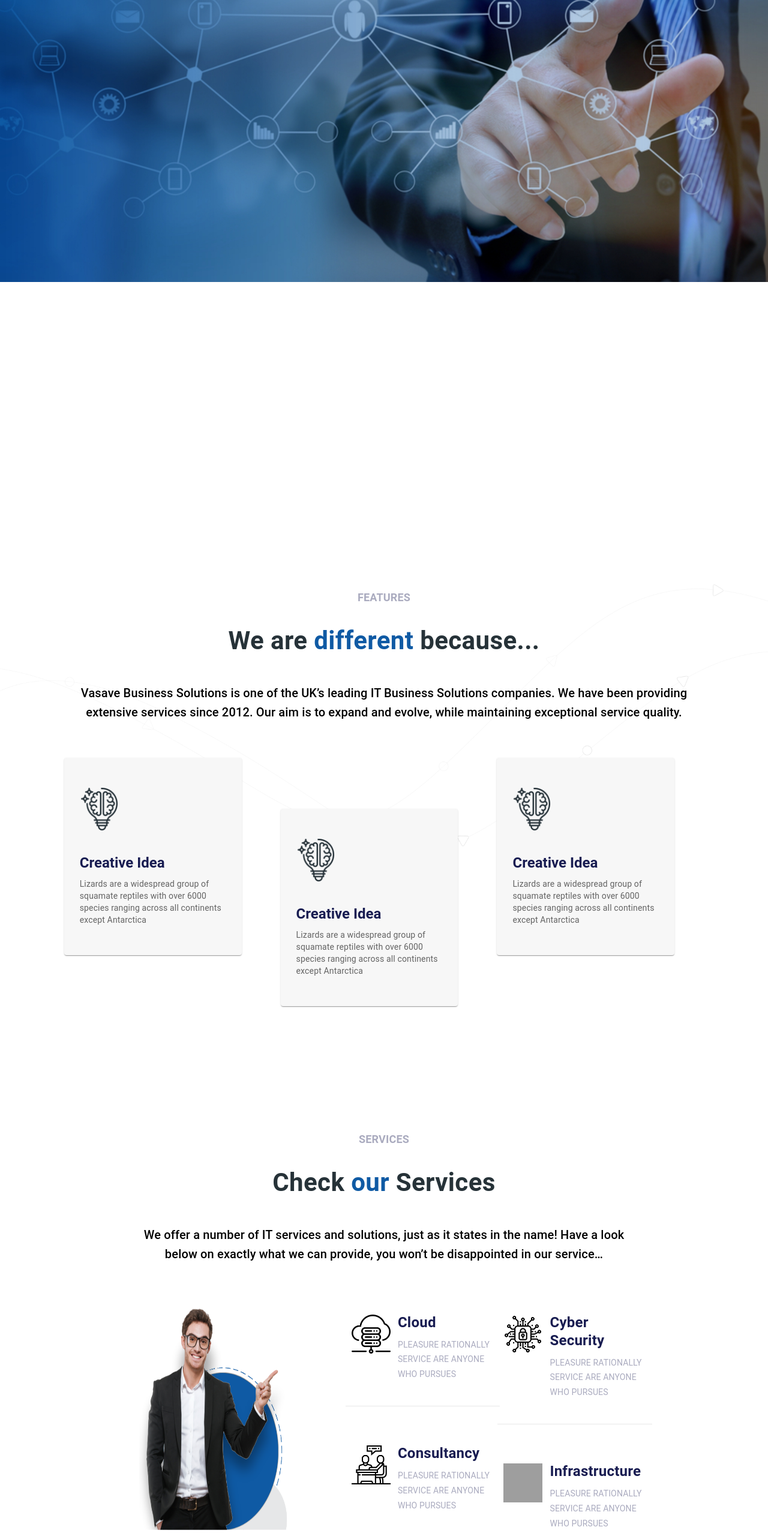
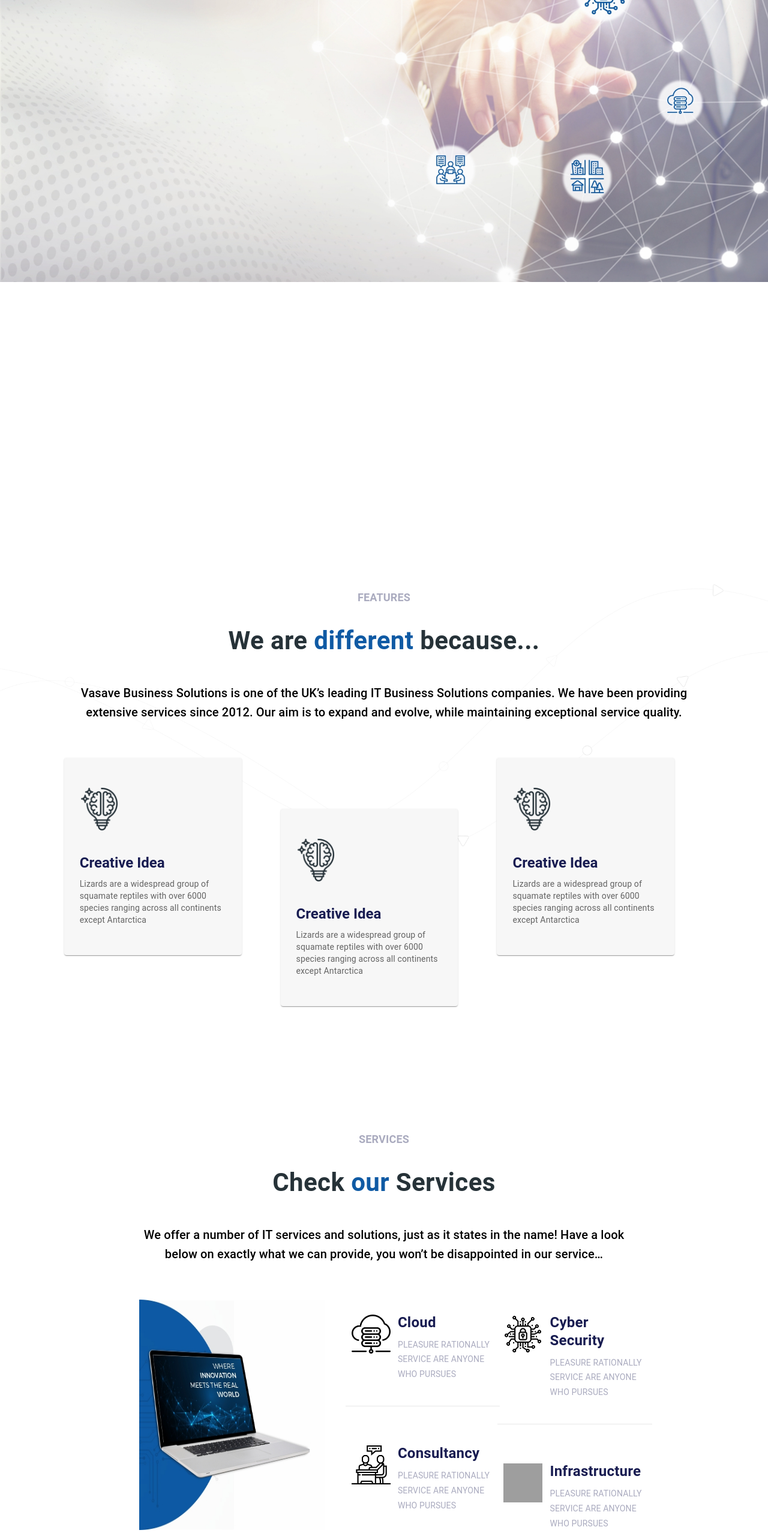
Before and after one commit to poojan411/vasave, a React (Create React App) app: page / in a window 1280 px wide. Shown: the part 234-2794 px from the top of the page at 60% size. Built offline with nearby package versions, Linux system fonts and the light colour scheme; grey boxes are pictures that could not be loaded.

Commit message:
design update

```diff
--- a/src/components/Footer.js
+++ b/src/components/Footer.js
@@ -139,7 +139,7 @@ function Footer(props) {
             }}
           >
             <Grid container justifyContent="center" className="footerContetdiv">
-              <Grid item xl={8.8} lg={10} md={11} spacing={1}>
+              <Grid item xl={8.8} lg={10} md={11} sm={11} spacing={1}>
                 <Grid container>
                   <Grid
                     item
@@ -248,6 +248,7 @@ function Footer(props) {
                     item
                     lg={3}
                     md={4}
+                    sm={8}
                     style={{
                       flexDirection: "coloumn",
                       justifyContent: "space-between",
@@ -310,6 +311,7 @@ function Footer(props) {
           item
           lg={12}
           md={12}
+          sm={12}
           style={{ backgroundColor: "#0E57A0" }}
           className="footerCopyrightDiv"
         >
--- a/src/components/ServicesCard.js
+++ b/src/components/ServicesCard.js
@@ -73,7 +73,7 @@ function ServicesCard(props) {
       <Grid item lg={5} style={{ padding: "20px !important" }}>
         <img
           // src={require("../images/servicesImage.png")}
-          src={require("../images/test/serviceImage_1.png")}
+          src={require("../images/test/service_image.png")}
           alt="vasave business services"
           style={{ width: "89%", height: "384px" }}
         />
--- a/src/components/TitleCard.js
+++ b/src/components/TitleCard.js
@@ -26,7 +26,7 @@ function TitleCard(props) {
         // shape1 old variant
         backgroundImage:
           screen === "home"
-            ? `url(${require("../images/test/Web_Banner_1.jpg")})`
+            ? `url(${require("../images/test/homepage1.png")})`
             : "",
       }}
     >
--- a/src/screens/Contact.js
+++ b/src/screens/Contact.js
@@ -84,7 +84,7 @@ function Contact(props) {
                     id="outlined-basic"
                     label="Full Name*"
                     variant="outlined"
-                    floatingLabelText="Your Full Name"
+                    // floatingLabelText="Your Full Name"
                     style={{ width: "100%" }}
                     value={name}
                     onChange={(e) => {
@@ -97,7 +97,7 @@ function Contact(props) {
                     id="outlined-basic"
                     label="Mobile Number*"
                     variant="outlined"
-                    floatingLabelText="Your Mobile Number"
+                    // floatingLabelText="Your Mobile Number"
                     style={{ width: "100%" }}
                     value={number}
                     onChange={(e) => {
@@ -111,7 +111,7 @@ function Contact(props) {
                   <TextField
                     id="outlined-basic"
                     label="Email Address*"
-                    floatingLabelText="Your Email"
+                    // floatingLabelText="Your Email"
                     variant="outlined"
                     style={{ width: "100%" }}
                     value={email}
@@ -127,7 +127,7 @@ function Contact(props) {
                     id="outlined-multiline-static"
                     label="Additional Information"
                     multiline
-                    floatingLabelText="Your Message"
+                    // floatingLabelText="Your Message"
                     rows={6}
                     variant="outlined"
                     style={{ width: "100%" }}
--- a/src/styles/titleCard.css
+++ b/src/styles/titleCard.css
@@ -17,6 +17,12 @@
     font-size: 68px;
     letter-spacing: 3px;
 }
+@media screen and (max-width: 900px) {
+    .titleStyle {
+        font-weight: 400 !important;
+        font-size: 38px !important;
+    }
+  }
 .mainBackgroundImage{
     /* height: 1064px;
     width: 100%;
```
Also changed, not shown: src/images/test/homepage1.png (added), src/images/test/service_image.png (added).
